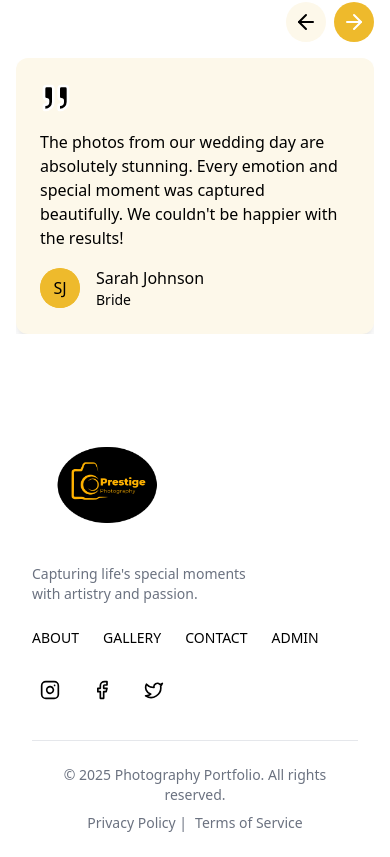
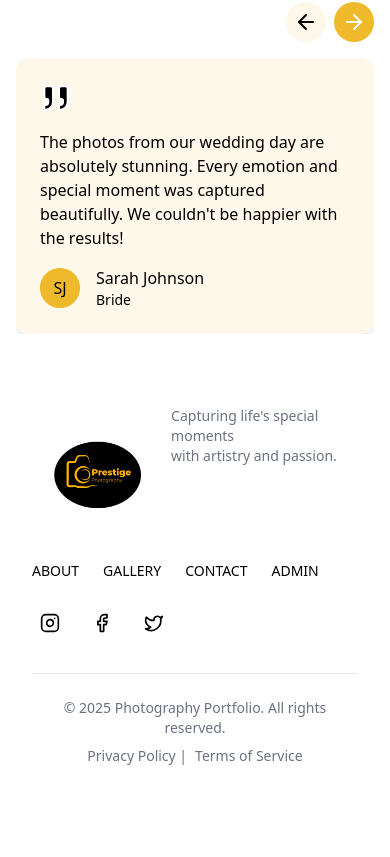
Before and after one commit to KrownWealth/prestige-photography, a Next.js app: page / in a window 390 px wide. Shown: the part 7950-8807 px from the top of the page. After the commit the page ends 8740 px from the top, so only its background shows below. Built offline with nearby package versions, Linux system fonts and the light colour scheme.

Commit message:
Removed expose key

```diff
--- a/app/layout.tsx
+++ b/app/layout.tsx
@@ -36,7 +36,7 @@
           disableTransitionOnChange
         >
           <Header />
-          <main>{children}</main>
+          {children}
           <Footer />
         </ThemeProvider>
       </body>
--- a/components/shared/Footer.tsx
+++ b/components/shared/Footer.tsx
@@ -6,7 +6,7 @@
   return (
     <footer className="bg-background px-8">
       <div className="container flex flex-col gap-6 py-8 md:flex-row md:items-center md:justify-between md:py-12">
-        <div className="flex flex-col gap-2">
+        <div className="flex flex-row md:flex-col gap-2">
           <Link href="/" className="text-lg font-bold">
             <Image
               src="/images/prestige-logo.png"
--- a/view/HomeView.tsx
+++ b/view/HomeView.tsx
@@ -3,7 +3,7 @@
 
 export function HomeView() {
   return (
-    <>
+    <main>
       <Hero />
       <Featured />
       <Creatives />
@@ -12,6 +12,6 @@
       <About />
       <Contact />
       <TestimonialSection />
-    </>
+    </main>
   )
 }
```
